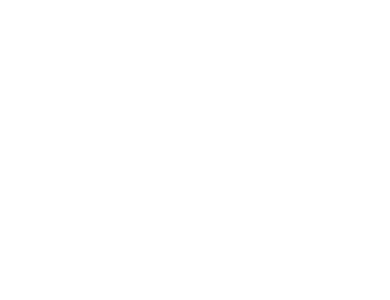
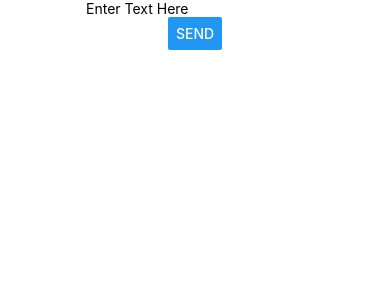
Before and after one commit to patrick4web/reviewRea, a React Native app: screen / in a window 390 px wide. Shown: the top 300 px of the page. Built offline with nearby package versions, Linux system fonts and the light colour scheme.

Commit message:
Need help with Bot

```diff
--- a/comp/Bot.js
+++ b/comp/Bot.js
@@ -4,12 +4,22 @@
 
 function Bot(){
 
-
+    const [setAlert, setShowAlert] = useState('')
 
     return(
-        <View>
+        <View style={styles.cont}>
 
-            <TextInput />
+            <TextInput
+            placeholder="Enter Text Here"
+            onChangeText={(text) => {setShowAlert(text)}}
+            value={setAlert}
+            />
+
+            <Button
+            title="Send"
+            onPress={()=>(setAlert)}
+            />
+
         </View>
     );
 }
--- a/styles/Bot-styles.js
+++ b/styles/Bot-styles.js
@@ -2,8 +2,15 @@
 
 const styles = StyleSheet.create({
 
+    cont:{
+        flex:1,
+        justifyContent:"center",
+        alignItems:"center"
+    }
 
 
 
 
 })
+
+export default styles;
```
